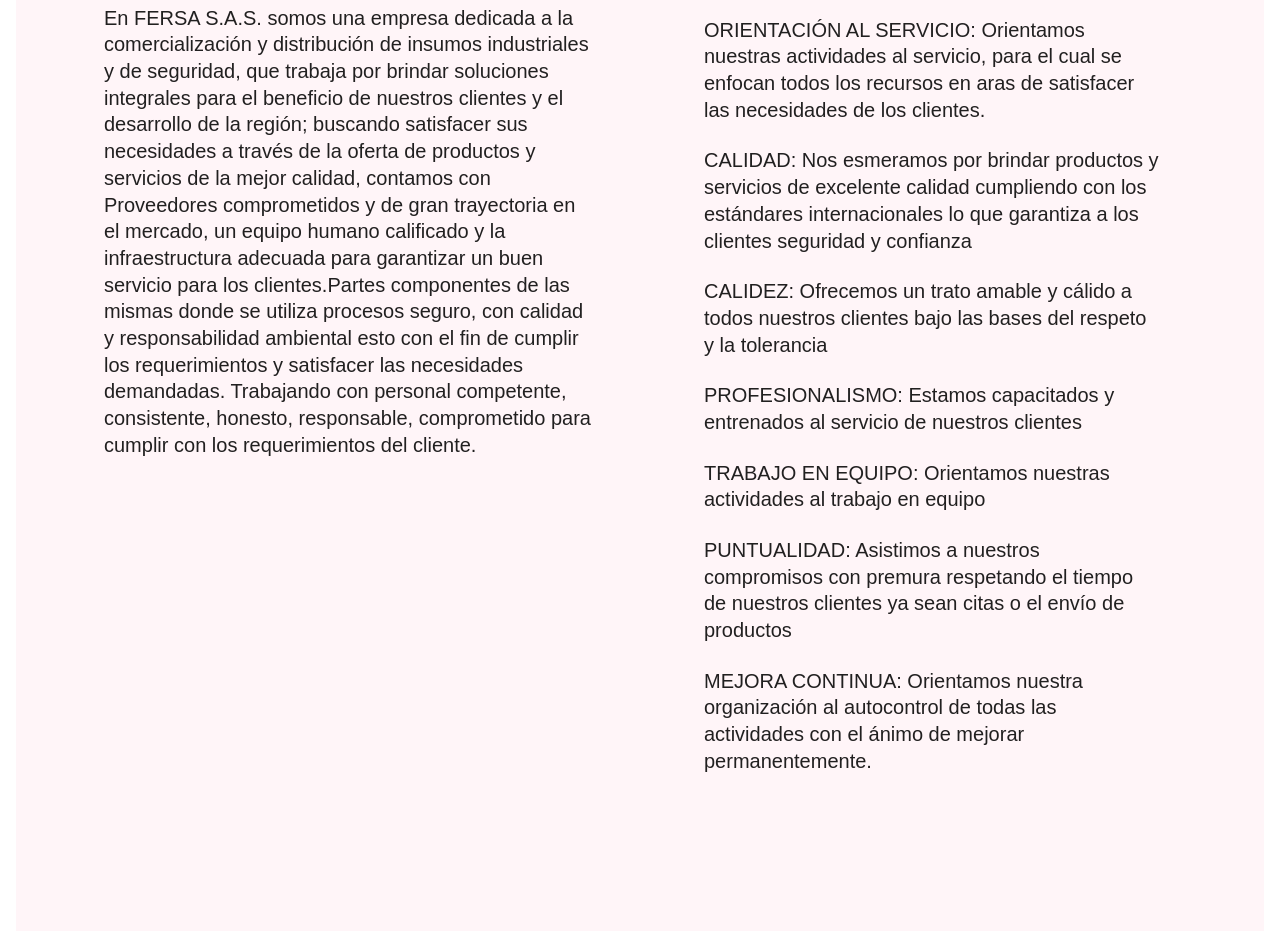
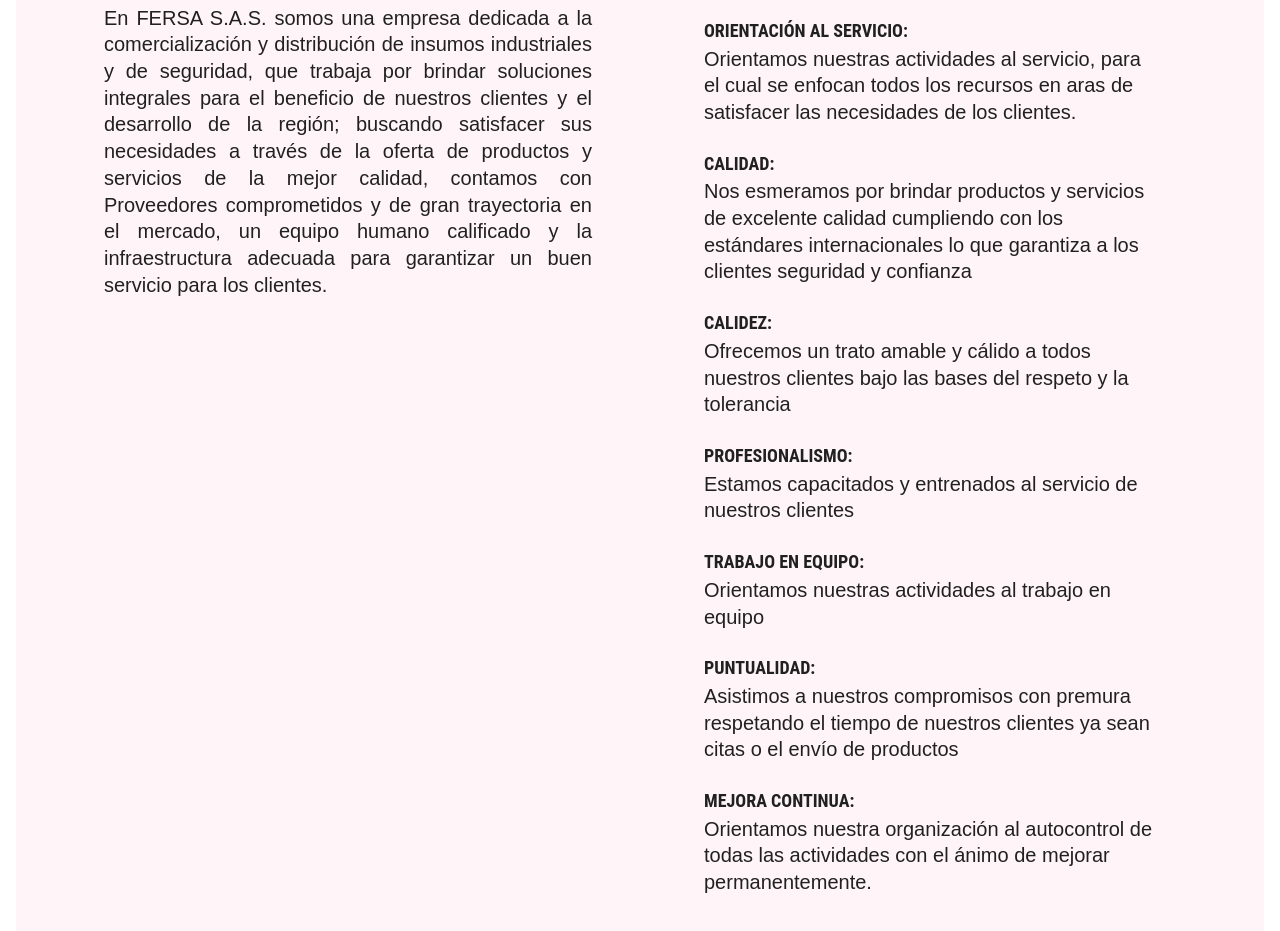
Before and after one commit to xaviSalazar/insumos-website, a React (Create React App) app: page /#/ in a window 1280 px wide. Shown: the part 1080-2011 px from the top of the page. Built offline with nearby package versions, Linux system fonts and the light colour scheme.

Commit message:
refactor: text style

```diff
--- a/src/pages/modules/views/AppFooter.js
+++ b/src/pages/modules/views/AppFooter.js
@@ -11,7 +11,7 @@
       <Link color="inherit" href="https://fersainsumos.com">
       FERSA S.A.S
       </Link>{' '}
-      {new Date().getFullYear()}
+      { new Date().getFullYear()}
     </React.Fragment>
   );
 }
--- a/src/pages/modules/views/ProductValues.js
+++ b/src/pages/modules/views/ProductValues.js
@@ -43,15 +43,16 @@
               <Typography variant="h6" sx={{ my: 5 }}>
                 MISIÓN
               </Typography>
-              <Typography variant="h5">
+              <Typography variant="h5" align="justify">
+                  En FERSA S.A.S. somos una empresa dedicada a la comercialización y
+                  distribución de insumos industriales y de seguridad, que trabaja
+                  por brindar soluciones integrales para el beneficio de nuestros
+                  clientes y el desarrollo de la región; buscando satisfacer sus
+                  necesidades a través de la oferta de productos y servicios de la
+                   mejor calidad, contamos con Proveedores comprometidos y de gran
+                   trayectoria en el mercado, un equipo humano calificado y la
+                   infraestructura adecuada para garantizar un buen servicio para los clientes.
 
-                {
-                  'En FERSA S.A.S. somos una empresa dedicada a la comercialización y distribución de insumos industriales y de seguridad, que trabaja por brindar soluciones integrales para el beneficio de nuestros clientes y el desarrollo de la región; buscando satisfacer sus necesidades a través de la oferta de productos y servicios de la mejor calidad, contamos con Proveedores comprometidos y de gran trayectoria en el mercado, un equipo humano calificado y la infraestructura adecuada para garantizar un buen servicio para los clientes.'
-                }
-
-                {
-                  'Partes componentes de las mismas donde se utiliza procesos seguro, con calidad y responsabilidad ambiental esto con el fin de cumplir los requerimientos y satisfacer las necesidades demandadas. Trabajando con personal competente, consistente, honesto, responsable, comprometido para cumplir con los requerimientos del cliente.'
-                }
               </Typography>
             </Box>
           </Grid>
@@ -71,56 +72,83 @@
 
                   <ListItem>
                         <ListItemText>
+                          <Typography variant="h6">
+                          ORIENTACIÓN AL SERVICIO:
+                          </Typography>
                           <Typography variant="h5">
-                          {'ORIENTACIÓN AL SERVICIO: Orientamos nuestras actividades al servicio, para el cual se enfocan todos los recursos en aras de satisfacer las necesidades de los clientes.'}
+                          Orientamos nuestras actividades al servicio,
+                          para el cual se enfocan todos los recursos en aras de satisfacer las
+                          necesidades de los clientes.
+                          </Typography>
+                        </ListItemText>
+                  </ListItem>
+
+                  <ListItem>
+                        < ListItemText>
+                          <Typography variant="h6">
+                          CALIDAD:
+                          </Typography>
+                          <Typography variant="h5">
+                          Nos esmeramos por brindar productos y servicios de excelente
+                          calidad cumpliendo con los estándares internacionales lo que garantiza
+                          a los clientes seguridad y confianza
                           </Typography>
                         </ListItemText>
                   </ListItem>
 
                   <ListItem>
                         <ListItemText>
+                         <Typography variant="h6">
+                         CALIDEZ:
+                          </Typography>
                           <Typography variant="h5">
-                          {'CALIDAD: Nos esmeramos por brindar productos y servicios de excelente calidad cumpliendo con los estándares internacionales lo que garantiza a los clientes seguridad y confianza'}
+                          Ofrecemos un trato amable y cálido a todos nuestros clientes
+                          bajo las bases del respeto y la tolerancia
                           </Typography>
                         </ListItemText>
                   </ListItem>
 
                   <ListItem>
                         <ListItemText>
+                          <Typography variant="h6">
+                          PROFESIONALISMO:
+                          </Typography>
                           <Typography variant="h5">
-                          {'CALIDEZ: Ofrecemos un trato amable y cálido a todos nuestros clientes bajo las bases del respeto y la tolerancia'}
+                           Estamos capacitados y entrenados al servicio de nuestros clientes
                           </Typography>
                         </ListItemText>
                   </ListItem>
 
                   <ListItem>
                         <ListItemText>
+                        <Typography variant="h6">
+                          TRABAJO EN EQUIPO:
+                          </Typography>
                           <Typography variant="h5">
-                          {'PROFESIONALISMO: Estamos capacitados y entrenados al servicio de nuestros clientes'}
+                          Orientamos nuestras actividades al trabajo en equipo
                           </Typography>
                         </ListItemText>
                   </ListItem>
 
                   <ListItem>
                         <ListItemText>
+                        <Typography variant="h6">
+                          PUNTUALIDAD:
+                          </Typography>
                           <Typography variant="h5">
-                          {'TRABAJO EN EQUIPO: Orientamos nuestras actividades al trabajo en equipo'}
+                          Asistimos a nuestros compromisos con premura respetando el tiempo de nuestros clientes ya sean citas o el envío de productos
                           </Typography>
                         </ListItemText>
                   </ListItem>
 
                   <ListItem>
-                        <ListItemText>
+                         <ListItemText>
+                          <Typography variant="h6">
+                          MEJORA CONTINUA:
+                          </Typography>
+
                           <Typography variant="h5">
-                          {'PUNTUALIDAD: Asistimos a nuestros compromisos con premura respetando el tiempo de nuestros clientes ya sean citas o el envío de productos'}
-                          </Typography>
-                        </ListItemText>
-                  </ListItem>
-
-                  <ListItem>
-                        <ListItemText>
-                          <Typography variant="h5">
-                          {'MEJORA CONTINUA: Orientamos nuestra organización al autocontrol de todas las actividades con el ánimo de mejorar permanentemente.'}
+                          Orientamos nuestra organización al autocontrol de todas las actividades con el ánimo de mejorar permanentemente.
                           </Typography>
                         </ListItemText>
                   </ListItem>
```
